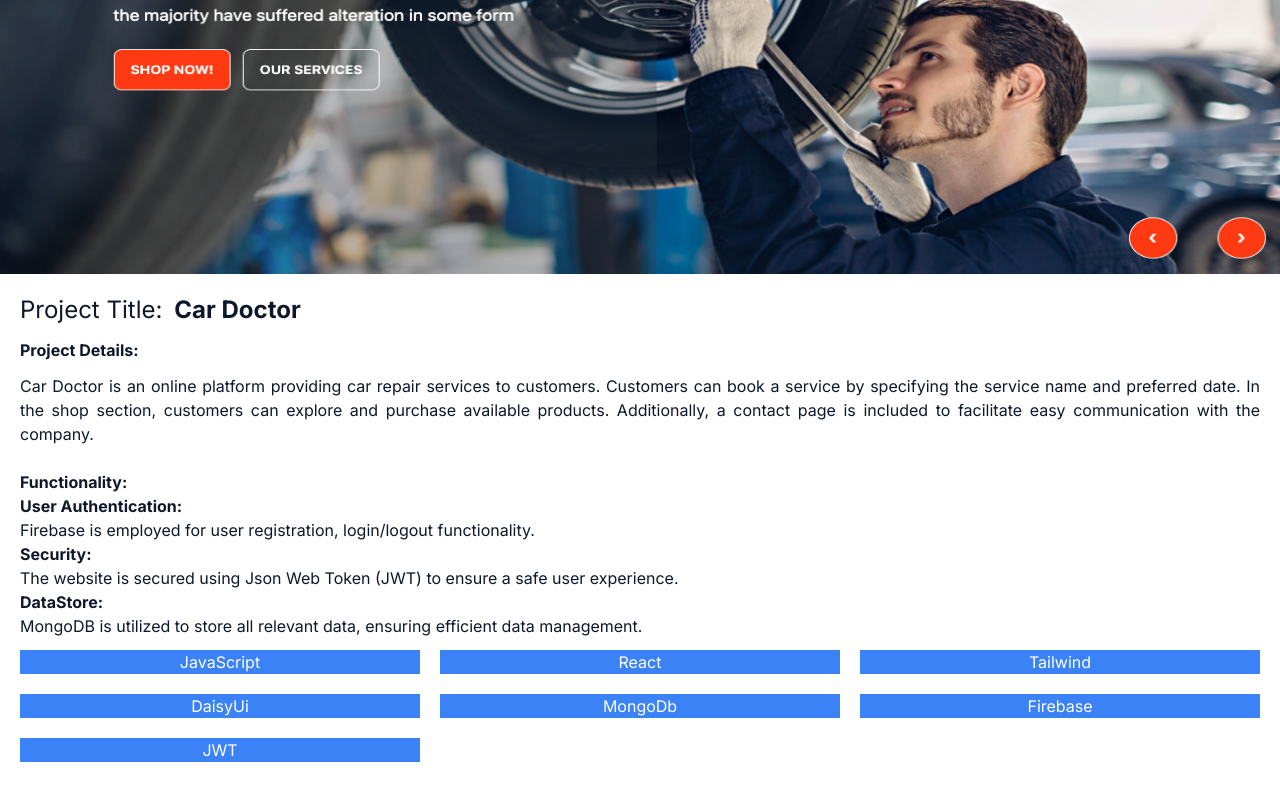
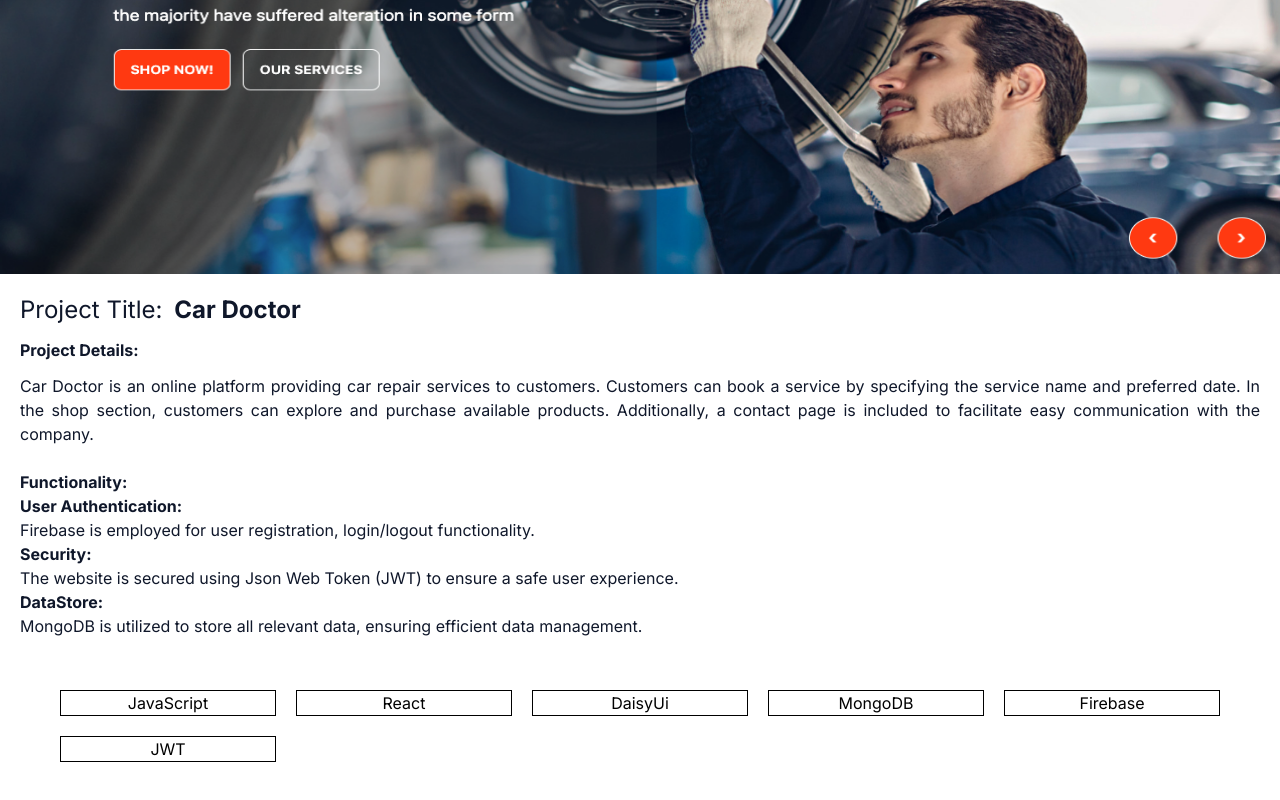
Before and after one commit to devmashum/explore-faisal-ahmed, a Next.js app: page /CarDoctor in a window 1280 px wide. Shown: the part 326-1126 px from the top of the page. Built offline with nearby package versions, Linux system fonts and the light colour scheme.

Commit message:
new commit

```diff
--- a/src/app/CarDoctor/page.js
+++ b/src/app/CarDoctor/page.js
@@ -26,15 +26,16 @@ Firebase is employed for user registration, login/logout functionality. <br />
 <b>Security:</b>  <br />The website is secured using Json Web Token (JWT) to ensure a safe user experience. <br />
 <b>DataStore:</b> <br />MongoDB is utilized to store all relevant data, ensuring efficient data management.
             </h4>
-            <div className="grid grid-cols-3 gap-5">
-            <button className="btn btn-sm px-10 hover:bg-blue-700 bg-blue-500 btn-outline text-white">JavaScript</button>
-              <button className="btn btn-sm px-10 hover:bg-blue-700 bg-blue-500 btn-outline text-white">React</button>
-              <button className="btn btn-sm px-10 hover:bg-blue-700 bg-blue-500 btn-outline text-white">Tailwind</button>
-              <button className="btn btn-sm px-10 hover:bg-blue-700 bg-blue-500 btn-outline text-white">DaisyUi</button>
-              <button className="btn btn-sm px-10 hover:bg-blue-700 bg-blue-500 btn-outline text-white">MongoDb</button>
-              <button className="btn btn-sm px-10 hover:bg-blue-700 bg-blue-500 btn-outline text-white">Firebase</button>
-              <button className="btn btn-sm px-10 hover:bg-blue-700 bg-blue-500 btn-outline text-white">JWT</button>
-            </div>
+            <div className='lg:p-10 grid grid-cols-3 lg:grid-cols-5 lg:gap-5 gap-2 text-center'>
+
+                      <h2 className='border border-xl border-black'>JavaScript</h2>
+            <h2 className='border border-xl border-black'>React</h2>
+            <h2 className='border border-xl border-black'>DaisyUi</h2>
+            <h2 className='border border-xl border-black'>MongoDB</h2>
+            <h2 className='border border-xl border-black'>Firebase</h2>
+            <h2 className='border border-xl border-black'>JWT</h2>
+
+          </div>
           </div>
         </div>
         </div>
--- a/src/app/DragonNews/page.js
+++ b/src/app/DragonNews/page.js
@@ -51,11 +51,10 @@ MongoDB wird genutzt, um alle relevanten Daten zu speichern und eine effiziente
             </h4>
             <div className="grid lg:grid-cols-3 grid-cols-2 gap-5 text-center">
             <h2 className='border border-xl border-black'>JavaScript</h2>
-            <h2 className='border border-xl border-black'>React</h2>
+            <h2 className='border border-xl border-black'>Next.js</h2>
             <h2 className='border border-xl border-black'>DaisyUi</h2>
             <h2 className='border border-xl border-black'>MongoDB</h2>
-            <h2 className='border border-xl border-black'>Firebase</h2>
-            <h2 className='border border-xl border-black'>JWT</h2>
+
             </div>
           </div>
         </div>
--- a/src/app/Kioko/page.js
+++ b/src/app/Kioko/page.js
@@ -30,12 +30,12 @@ Diese Website ist eine voll funktionsfähige Website mit E-Commerce-Funktionalit
 <b>Online-Bestellung:</b> <br />Kunden können ihr Essen online bestellen, um es zu Hause zu genießen oder es im Restaurant abzuholen. Diese Funktion für die Online-Bestellung ermöglicht es Kunden, unser umfangreiches Menü zu erkunden, eine Bestellung aufzugeben und auszuwählen, ob sie es geliefert haben möchten oder zum Mitnehmen.
 </div>
             </h4>
-            <div className="grid grid-cols-3 gap-5">
-            <button className="btn btn-sm px-10 hover:bg-blue-700 bg-blue-500 btn-outline text-white">HTML</button>
-              <button className="btn btn-sm px-10 hover:bg-blue-700 bg-blue-500 btn-outline text-white">CSS</button>
-              <button className="btn btn-sm px-10 hover:bg-blue-700 bg-blue-500 btn-outline text-white">WORDPRESS</button>
+            <div className='lg:p-10 grid grid-cols-3 lg:grid-cols-5 lg:gap-5 gap-2 text-center'>
+            <h2 className='border border-xl border-black text-sm lg:text-base'>HTML</h2>
+            <h2 className='border border-xl border-black'>CSS</h2>
+                      <h2 className='border border-xl border-black'>WORDPRESS</h2>
 
-            </div>
+          </div>
           </div>
         </div>
         </div>
```
